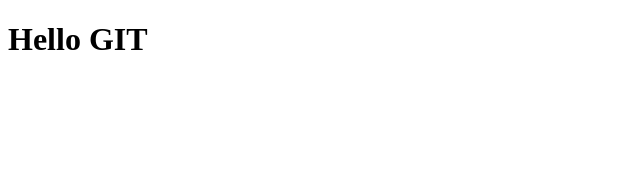
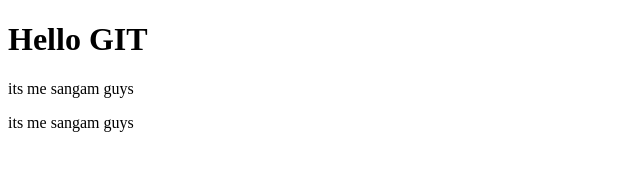
Before and after one commit to Sangam12-dev/sangamgit, a plain HTML site: page index.html in a window 1280 px wide. Shown: the whole page, without its empty margins (0-640 px from the left). Drawn offline with Linux system fonts and the light colour scheme.

Commit message:
Initial commit

```diff
--- a/index.html
+++ b/index.html
@@ -7,6 +7,7 @@
 </head>
 <h1>Hello GIT</h1>
 <body>
+	<p>its me sangam guys</p> <p> its me sangam guys</p>
 
 </body>
 </html>
```
